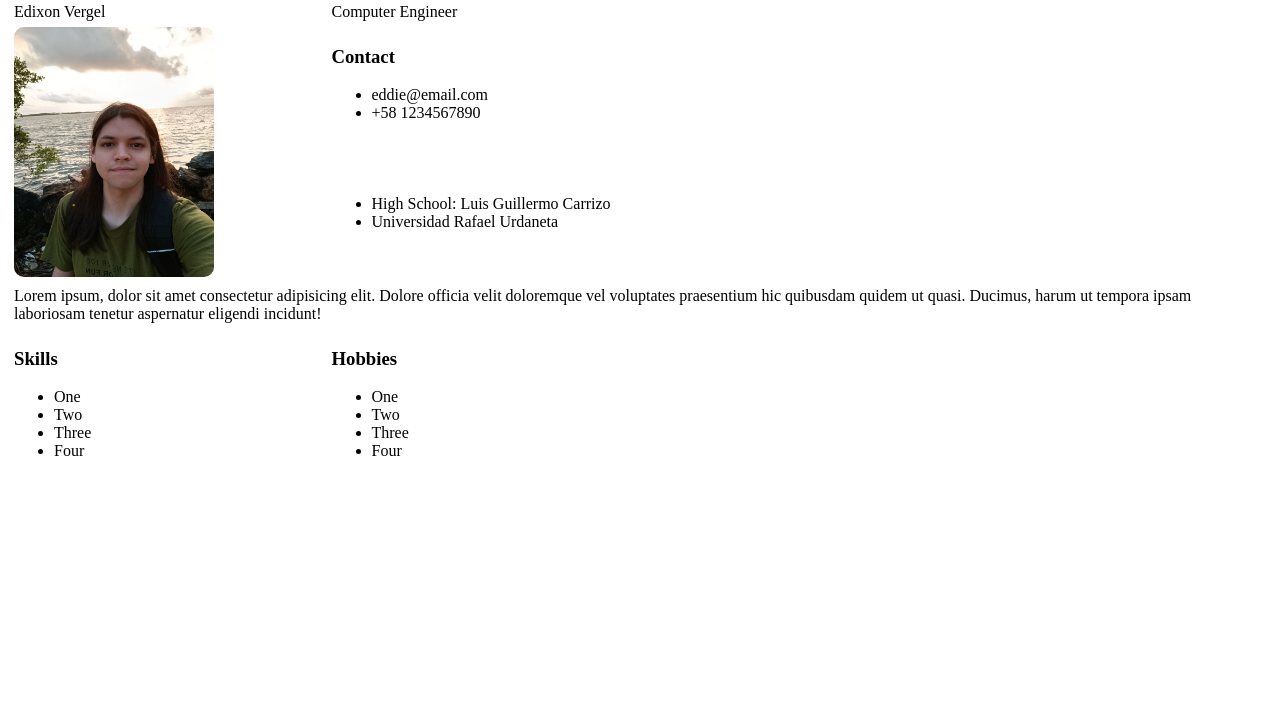
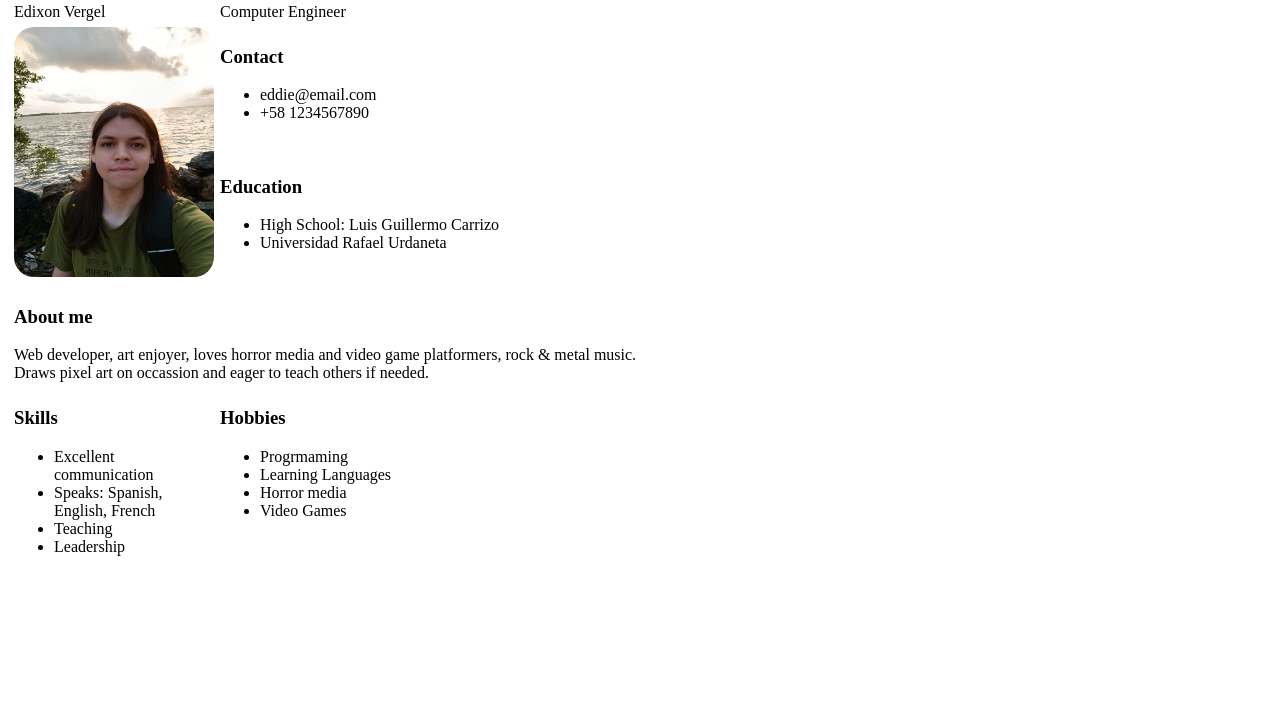
Before and after one commit to VEddie/Lenguajes-de-Clientes-Web, a plain HTML site: page biography/index.html in a window 1280 px wide. Shown: the part 97-800 px from the top of the page. Drawn offline with Linux system fonts and the light colour scheme.

Commit message:
Changed grid information

```diff
--- a/biography/css/styles.css
+++ b/biography/css/styles.css
@@ -1,15 +1,17 @@
 .container {
     display: grid;
     grid-template-areas:
-    "header header"
+    "header    header"
     "full_name title"
-    "profile contact"
-    "profile education"
-    "about about"
-    "skills hobbies";
+    "profile   contact"
+    ".         education"
+    "about     about"
+    "skills    hobbies";
     grid-template-columns: 1fr 3fr;
     gap: 6px;
     padding: 6px;
+    width: 50%;
+    justify-content: center;
 }
 
 .header {
@@ -23,7 +25,7 @@
 .profile img {
     width: 200px;
     height: 250px;
-    border-radius: 10px;
+    border-radius: 20px;
 }
 
 .about {
--- a/biography/index.html
+++ b/biography/index.html
@@ -9,12 +9,12 @@
     <body>
         <div class="container">
             <div class="header">
-                <h1>Header</h1>
+                <h1>BIOGRAPHY</h1>
             </div>
             <div class="full_name">Edixon Vergel</div>
             <div class="title">Computer Engineer</div>
             <div class="profile">
-                <img src="img/photo.jpg">
+                <img src="img/photo.jpg" />
             </div>
             <div class="contact">
                 <h3>Contact</h3>
@@ -24,32 +24,32 @@
                 </ul>
             </div>
             <div class="education">
+                <h3>Education</h3>
                 <ul>
                     <li>High School: Luis Guillermo Carrizo</li>
                     <li>Universidad Rafael Urdaneta</li>
                 </ul>
             </div>
             <div class="about">
-                Lorem ipsum, dolor sit amet consectetur adipisicing elit. Dolore officia velit
-                doloremque vel voluptates praesentium hic quibusdam quidem ut quasi. Ducimus, harum
-                ut tempora ipsam laboriosam tenetur aspernatur eligendi incidunt!
+                <h3>About me</h3>
+                Web developer, art enjoyer, loves horror media and video game platformers, rock & metal music. Draws pixel art on occassion and eager to teach others if needed.
             </div>
             <div class="skills">
                 <h3>Skills</h3>
                 <ul>
-                    <li>One</li>
-                    <li>Two</li>
-                    <li>Three</li>
-                    <li>Four</li>
+                    <li>Excellent communication</li>
+                    <li>Speaks: Spanish, English, French</li>
+                    <li>Teaching</li>
+                    <li>Leadership</li>
                 </ul>
             </div>
             <div class="hobbies">
                 <h3>Hobbies</h3>
                 <ul>
-                    <li>One</li>
-                    <li>Two</li>
-                    <li>Three</li>
-                    <li>Four</li>
+                    <li>Progrmaming</li>
+                    <li>Learning Languages</li>
+                    <li>Horror media</li>
+                    <li>Video Games</li>
                 </ul>
             </div>
         </div>
```
